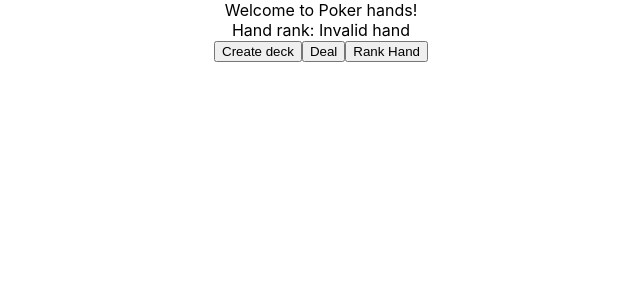
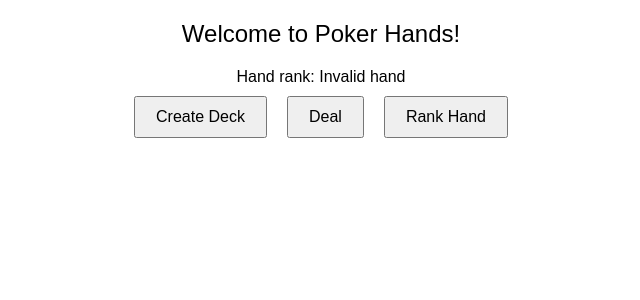
Before and after one commit to diegoallies/pokerhands-javascript-challenge, a React (Create React App) app: page / in a window 1280 px wide. Both pictures are taken after a click on the button "Rank Hand". Shown: the top 300 px of the page, without its empty margins (319-959 px from the left). Built offline with nearby package versions, Linux system fonts and the light colour scheme.

Commit message:
improve ui step 1

```diff
--- a/src/App.css
+++ b/src/App.css
@@ -1,3 +1,42 @@
 .App {
   text-align: center;
+  font-family: Arial, sans-serif;
 }
+
+.welcome-banner {
+  font-size: 24px;
+  margin: 20px 0;
+}
+
+.controls button {
+  margin: 10px;
+  padding: 10px 20px;
+  font-size: 16px;
+  cursor: pointer;
+}
+
+.deck-info, .hand-info, .hand-rank-info {
+  margin-top: 20px;
+}
+
+.card-container {
+  display: flex;
+  justify-content: center;
+  flex-wrap: wrap;
+}
+
+.card {
+  margin: 5px;
+  padding: 10px;
+  border: 1px solid #ccc;
+  border-radius: 4px;
+  display: inline-block;
+}
+
+.red {
+  color: #D42727;
+}
+
+.black {
+  color: #333;
+}
--- a/src/App.js
+++ b/src/App.js
@@ -1,7 +1,7 @@
 import React from "react";
 import './App.css'
-import {useDeck} from "hooks/useDeck"
-import {useHandRanker} from "hooks/useHandRanker"
+import { useDeck } from "hooks/useDeck"
+import { useHandRanker } from "hooks/useHandRanker"
 
 function App() {
   const [deck, hand, shuffleDeck, deal] = useDeck()
@@ -9,15 +9,17 @@ function App() {
 
   return (
     <div className="App">
-      <div>
-        Welcome to Poker hands!
+      <div className="welcome-banner">
+        Welcome to Poker Hands!
       </div>
       <Deck {...{deck}}/>
       <Hand {...{hand}}/>
       <HandRank {...{handRank}} />
-      <button onClick={shuffleDeck}>Create deck</button>
-      <button onClick={deal}>Deal</button>
-      <button onClick={() => {rankHand(hand)}}>Rank Hand</button>
+      <div className="controls">
+        <button onClick={shuffleDeck}>Create Deck</button>
+        <button onClick={deal}>Deal</button>
+        <button onClick={() => {rankHand(hand)}}>Rank Hand</button>
+      </div>
     </div>
   )
 }
@@ -25,7 +27,7 @@ function App() {
 function Deck({deck}) {
   if (!deck) return null
   return (
-    <div>
+    <div className="deck-info">
       Number of cards in the deck: {deck.length}
     </div>
   )
@@ -34,10 +36,10 @@ function Deck({deck}) {
 function Hand({hand}) {
   if (!hand) return null
   return (
-    <div>
+    <div className="hand-info">
       Number of cards in the hand: {hand.length}
-      <div>
-        {hand.map(card => <Card key={`${card.label}-${card.suite}`} {...{card}}/>)}
+      <div className="card-container">
+        {hand.map(card => <Card key={`${card.label}-${card.suite}`} card={card}/>)}
       </div>
     </div>
   )
@@ -46,7 +48,7 @@ function Hand({hand}) {
 function HandRank({handRank}) {
   if (!handRank) return null
   return (
-    <div>
+    <div className="hand-rank-info">
       Hand rank: {handRank.description}
     </div>
   )
@@ -54,9 +56,16 @@ function HandRank({handRank}) {
 
 function Card({card}) {
   if (!card) return null
+  const suitSymbols = {
+    diamonds: '♦️',
+    clubs: '♣️',
+    hearts: '♥️',
+    spades: '♠️',
+  };
+  const suitColor = ['diamonds', 'hearts'].includes(card.suite) ? 'red' : 'black';
   return (
-    <div>
-      {card.label}
+    <div className={`card ${suitColor}`}>
+      {card.label} {suitSymbols[card.suite]}
     </div>
   )
 }
```
